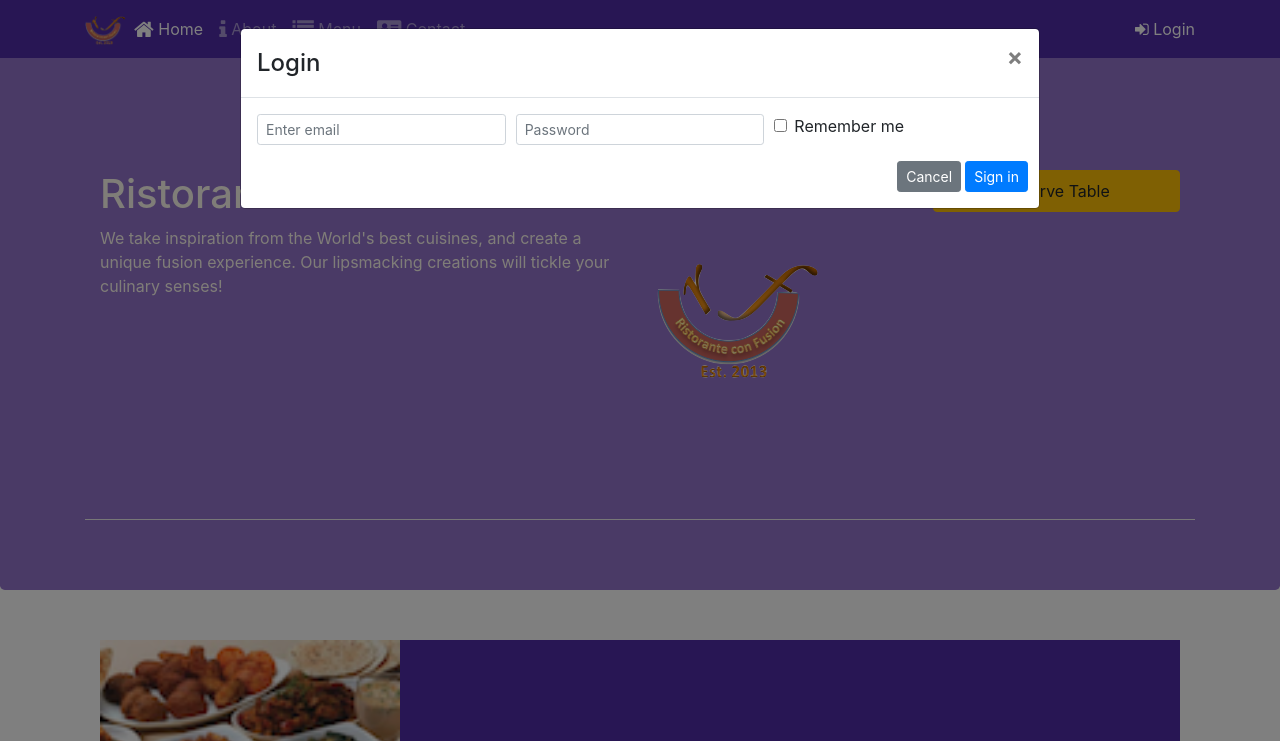
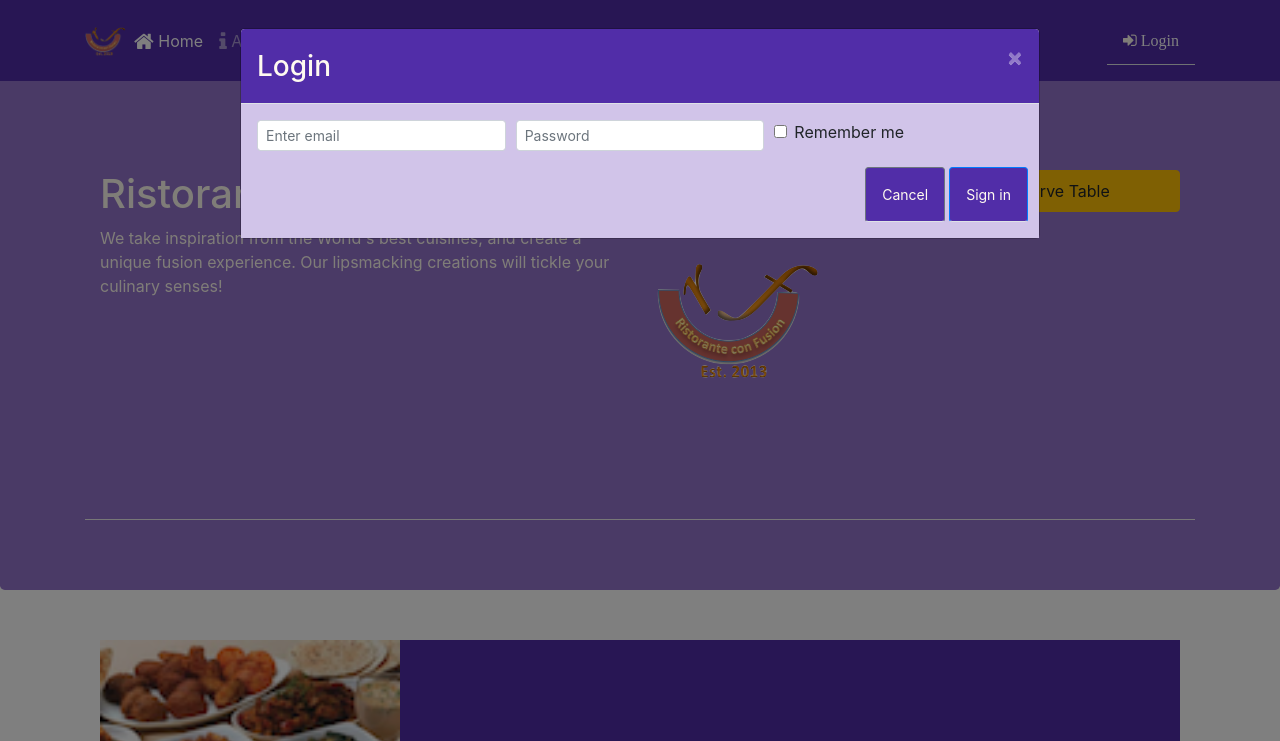
Before and after one commit to harsh810165/boot-1, a website: page index.html in a window 1280 px wide. Both pictures are taken after a click on the link "Login". Shown: the top 741 px of the page. Drawn offline with nearby package versions, Linux system fonts and the light colour scheme.

Commit message:
this is 4th assignment

```diff
--- a/css/styles.scss
+++ b/css/styles.scss
@@ -72,3 +72,15 @@ body{
     bottom: 0px;
     z-index: 1;
 }
+
+.modal-header{
+      background-color:$background-dark;
+      color:floralwhite;
+}
+.modal-body{
+    background-color: $background-pale;
+}
+.close{
+    background-color: $background-pale;
+    color:$background-pale;
+}
--- a/index.html
+++ b/index.html
@@ -35,8 +35,10 @@
                                 class="fa fa-address-card fa-lg"></span> Contact</a></li>
                 </ul>
                 <span class="navbar-text">
-                    <a data-toggle="modal" data-target="#loginModal">
-                        <span class="fa fa-sign-in"></span> Login</a>
+
+                        <span class="fa fa-sign-in modal-header">
+                            <a id="login">Login</a>
+                        </span>
                 </span>
             </div>
         </div>
@@ -46,8 +48,8 @@
             <!-- Modal content-->
             <div class="modal-content">
                 <div class="modal-header">
-                    <h4 class="modal-title">Login </h4>
-                    <button type="button" class="close" data-dismiss="modal">&times;</button>
+                    <h3 class="modal-title">Login </h3>
+                    <button type="button" class="close" id="loginhide">&times;</button>
                 </div>
                 <div class="modal-body">
                     <form>
@@ -71,9 +73,9 @@
                             </div>
                         </div>
                         <div class="form-row">
-                            <button type="button" class="btn btn-secondary btn-sm ml-auto"
+                            <button type="button" class="btn btn-secondary btn-sm ml-auto modal-header"
                                 data-dismiss="modal">Cancel</button>
-                            <button type="submit" class="btn btn-primary btn-sm ml-1">Sign in</button>
+                            <button type="submit" class="btn btn-primary btn-sm ml-1 modal-header">Sign in</button>
                         </div>
                     </form>
                 </div>
@@ -94,8 +96,7 @@
                 </div>
                 <div class="col-12 col-sm-3">
                     <span class="navbar-hand">
-                        <a role="button" class="btn btn-block nav-link btn-warning" data-toggle="modal"
-                            data-target="#reserveform">Reserve Table</a>
+                        <a role="button" id ="Reserve" class="btn btn-block nav-link btn-warning" >Reserve Table</a>
                     </span>
 
                 </div>
@@ -163,7 +164,7 @@
             <div class="modal-content">
                 <div class="modal-header">
                     <h4 class="modal-title"> Reserve A Table</h4>
-                    <button type="button" class="close" data-dismiss="modal">&times;</button>
+                    <button type="button" class="close" id="reservehide">&times;</button>
                 </div>
                 <div class="modal-body">
                         <form>
@@ -311,6 +312,20 @@
                 $("#carouselButton").children("span").addClass('fa-pause');
             }
         });
+        $(document).ready(function(){
+            $('#Reserve').click( function () {
+                $('#reserveform').modal('show')
+            });
+            $('#reservehide').click( function () {
+                $('#reserveform').modal('hide')
+            });
+            $('#login').click( function () {
+                $('#loginModal').modal('show')
+            });
+            $('#loginhide').click( function () {
+                $('#loginModal').modal('hide')
+            });
+        });
     </script>
 
 </body>
```
Also changed, not shown: css/styles.css.
